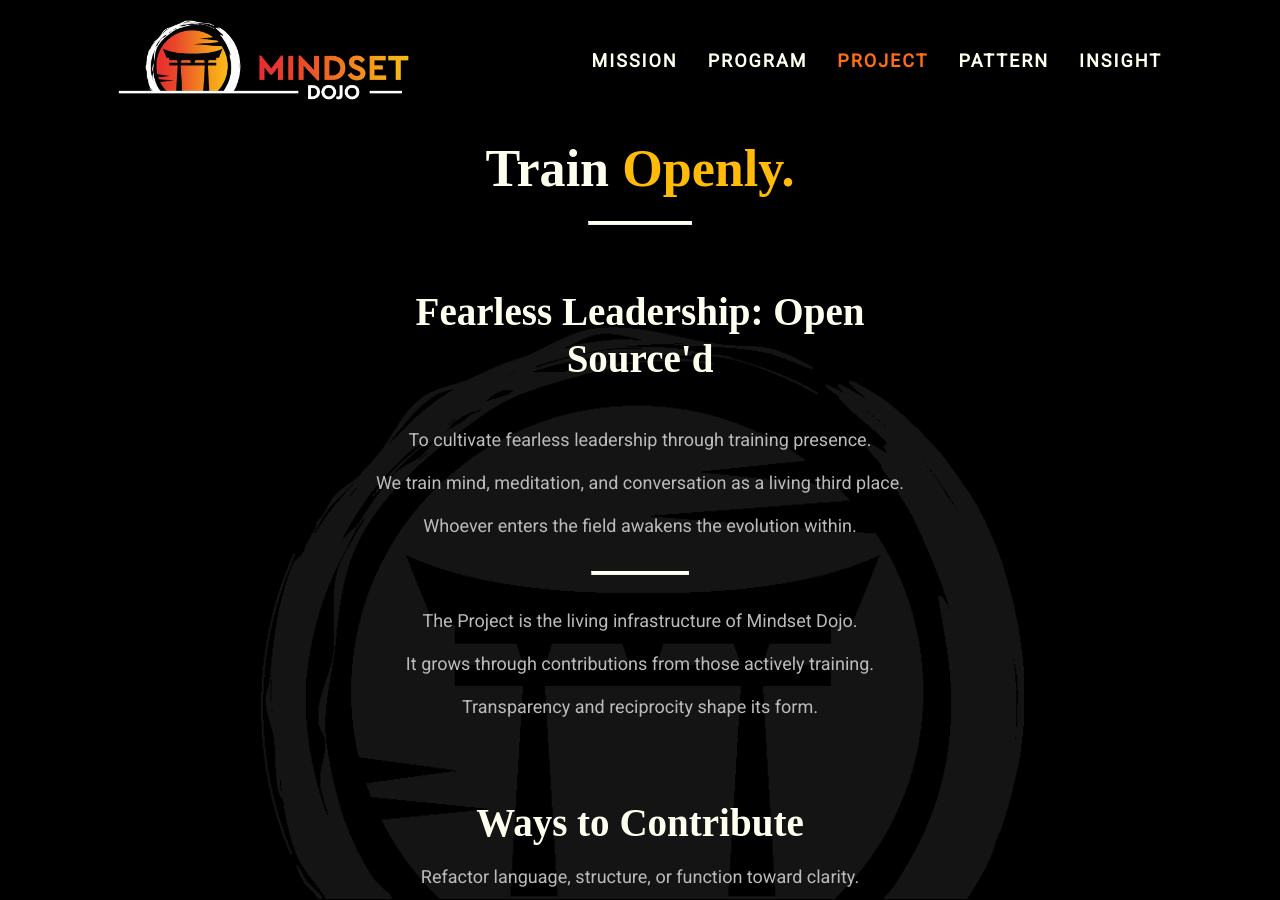
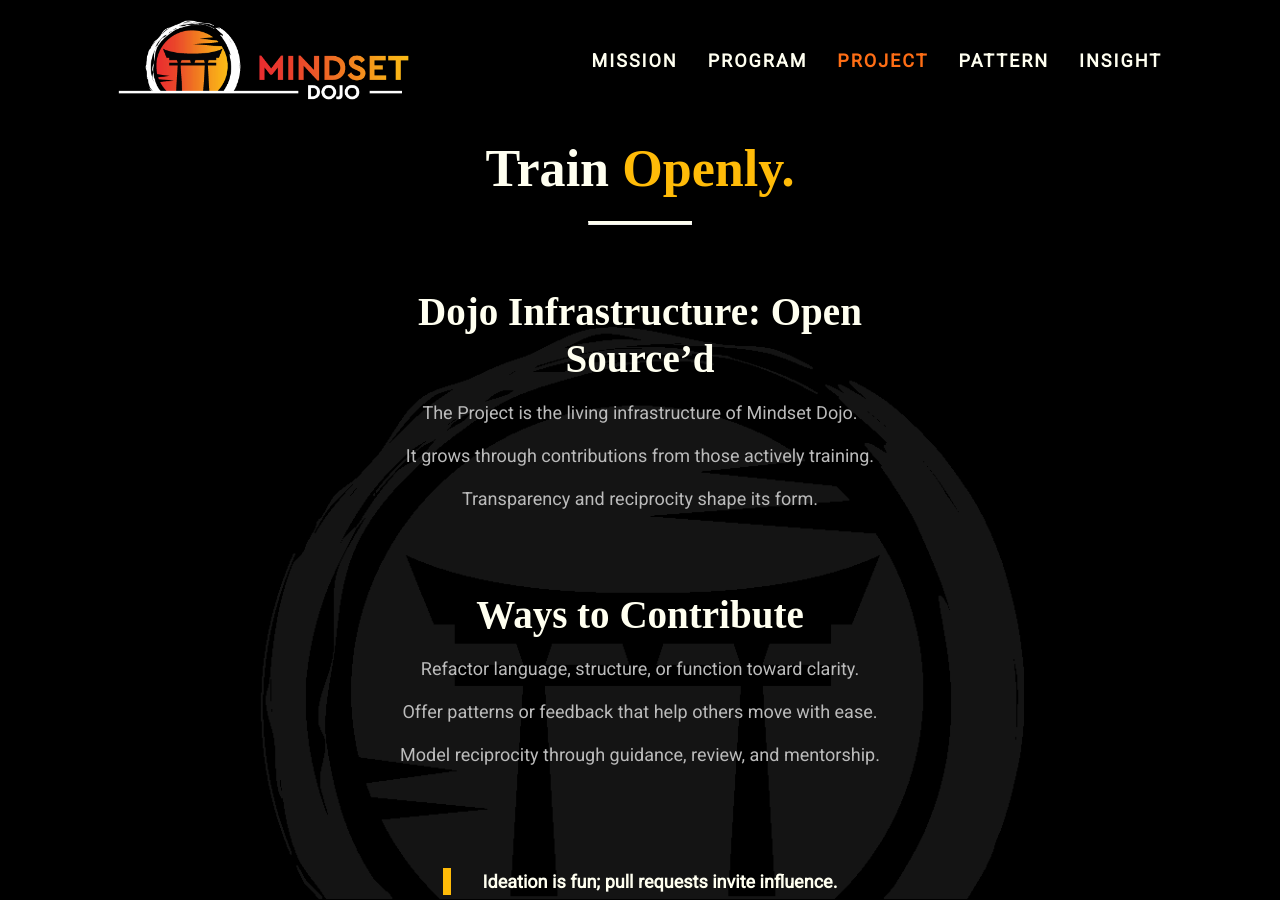
Before and after one commit to mindset-dojo/mindset-dojo.github.io, a Jekyll site: the page built from project.md, in a window 1280 px wide and 900 px high. Built offline with Jekyll 4.4.1, drawn with Linux system fonts in a browser that asks for light colours; some web fonts are replaced.

Commit message:
feat: Streamline Project page

```diff
--- a/_data/project.yaml
+++ b/_data/project.yaml
@@ -3,10 +3,10 @@
 mantra_mark: "Openly."
 description: "An open-source dojo—where training, language, and systems evolve through shared contribution."
 sections:
-  - type: mission
+  - type: text
     data:
-      mission_rally_suffix_label: ": Open Source'd"
-      mission_statement_bridge:
+      label: "Dojo Infrastructure: Open Source’d"
+      items:
         - "The Project is the living infrastructure of Mindset Dojo."
         - "It grows through contributions from those actively training."
         - "Transparency and reciprocity shape its form."
```
